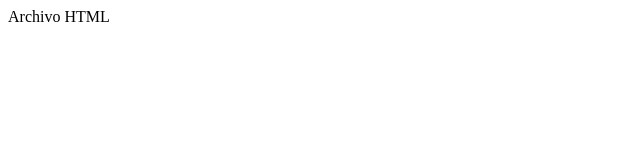
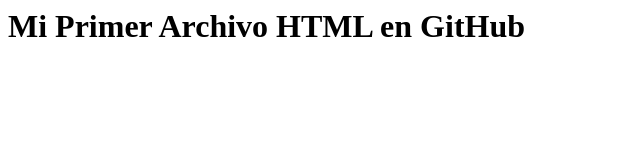
Before and after one commit to ProfesorAlonzo/miPrimerRepositorio, a plain HTML site: page index.html in a window 1280 px wide. Shown: the whole page, without its empty margins (0-640 px from the left). Drawn offline with Linux system fonts and the light colour scheme.

Commit message:
index.html

```diff
--- a/index.html
+++ b/index.html
@@ -3,6 +3,6 @@
 	<head>
 	</head>
 	<body>
-		Archivo HTML
+		<h1>Mi Primer Archivo HTML en GitHub</h1>
 	</body>
 </html>
```
